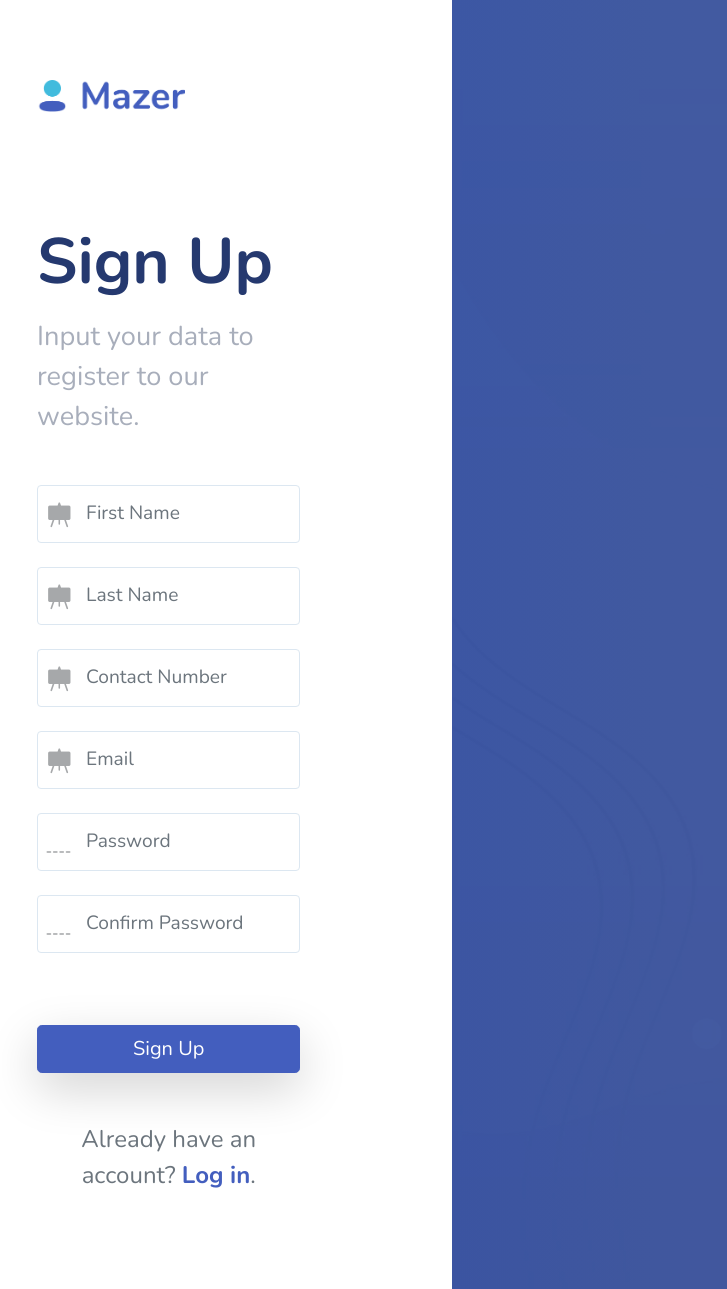
After one commit to vone8/esystem, a PHP site: page /auth-register.php in a window 1280 px wide. The commit adds this page. Shown: the whole page, without its empty margins (91-818 px from the left). Run offline with PHP 8.4, Linux system fonts and the light colour scheme; some libraries are stand-ins or nearby versions.

Commit message:
user register & login done

```diff
--- /dev/null
+++ b/auth-register.php
@@ -0,0 +1,144 @@
+<?php
+session_start();
+include_once('includes/config.php');
+// Code for login
+if(isset($_POST['user-register']))
+{
+    print_r($_POST);
+    if($_POST['user-password'] != $_POST['user-confirm-password']){
+        echo "<script> alert(' Please enter same password')</script>";
+
+    }else{
+        $fname=$_POST['user-firstname'];
+        $lname=$_POST['user-lastname'];
+        $email=$_POST['user-email'];
+        $password=md5($_POST['user-password']);
+        $contact=$_POST['user-contactno'];
+        $sql=mysqli_query($con,"select id from eff_users where email='$email'");
+        $row=mysqli_num_rows($sql);
+        if($row>0){
+            echo "<script>alert('Email id already exist with another account. Please try with other email id');</script>";
+        } else{
+            $msg=mysqli_query($con,"insert into eff_users(first_name,last_name,contact_no,email,password,user_type,user_status) values('$fname','$lname','$contact','$email','$password','null',0)");
+
+            if($msg){
+                echo "<script>alert('Registered successfully');</script>";
+                echo "<script type='text/javascript'> document.location = 'index.php'; </script>";
+            }
+        }
+    }
+
+}
+//Code for Registration
+if(isset($_POST['user-register']))
+{
+    $fname=$_POST['fname'];
+    $lname=$_POST['lname'];
+    $email=$_POST['email'];
+    $password=$_POST['password'];
+    $contact=$_POST['contact'];
+    $sql=mysqli_query($con,"select id from users where email='$email'");
+    $row=mysqli_num_rows($sql);
+    if($row>0){
+        echo "<script>alert('Email id already exist with another account. Please try with other email id');</script>";
+    } else{
+        $msg=mysqli_query($con,"insert into users(fname,lname,email,password,contactno) values('$fname','$lname','$email','$password','$contact')");
+
+        if($msg){
+            echo "<script>alert('Registered successfully');</script>";
+            echo "<script type='text/javascript'> document.location = 'login.php'; </script>";
+        }
+    }
+}
+
+?>
+
+<!DOCTYPE html>
+<html lang="en">
+
+<head>
+    <meta charset="UTF-8">
+    <meta name="viewport" content="width=device-width, initial-scale=1.0">
+    <title>Login - Mazer Admin Dashboard</title>
+    <link href="https://fonts.googleapis.com/css2?family=Nunito:wght@300;400;600;700;800&display=swap" rel="stylesheet">
+    <link rel="stylesheet" href="assets/css/bootstrap.css">
+    <link rel="stylesheet" href="assets/vendors/bootstrap-icons/bootstrap-icons.css">
+    <link rel="stylesheet" href="assets/css/app.css">
+    <link rel="stylesheet" href="assets/css/pages/auth.css">
+</head>
+
+<body>
+    <div id="auth">
+
+        <div class="row h-100">
+            <div class="col-lg-5 col-12">
+                <div id="auth-left">
+                    <div class="auth-logo">
+                        <a href="index.html"><img src="assets/images/logo/logo.png" alt="Logo"></a>
+                    </div>
+                    <h1 class="auth-title">Sign Up</h1>
+                    <p class="auth-subtitle mb-5">Input your data to register to our website.</p>
+
+                    <form method="post">
+                        <div class="form-group position-relative has-icon-left mb-4">
+                            <input type="text" class="form-control form-control-xl" placeholder="First Name" name="user-firstname">
+                            <div class="form-control-icon">
+                                <i class="bi bi-envelope"></i>
+                            </div>
+                        </div>
+                        <div class="form-group position-relative has-icon-left mb-4">
+                            <input type="text" class="form-control form-control-xl" placeholder="Last Name" name="user-lastname">
+                            <div class="form-control-icon">
+                                <i class="bi bi-envelope"></i>
+                            </div>
+                        </div>
+                        <div class="form-group position-relative has-icon-left mb-4">
+                            <input type="number" class="form-control form-control-xl" placeholder="Contact Number" name="user-contactno">
+                            <div class="form-control-icon">
+                                <i class="bi bi-envelope"></i>
+                            </div>
+                        </div>
+                        <div class="form-group position-relative has-icon-left mb-4">
+                            <input type="text" class="form-control form-control-xl" placeholder="Email" name="user-email">
+                            <div class="form-control-icon">
+                                <i class="bi bi-envelope"></i>
+                            </div>
+                        </div>
+                       <!--  <div class="form-group position-relative has-icon-left mb-4">
+                            <input type="text" class="form-control form-control-xl" placeholder="Username">
+                            <div class="form-control-icon">
+                                <i class="bi bi-person"></i>
+                            </div>
+                        </div> -->
+                        <div class="form-group position-relative has-icon-left mb-4">
+                            <input type="password" class="form-control form-control-xl" placeholder="Password" name="user-password">
+                            <div class="form-control-icon">
+                                <i class="bi bi-shield-lock"></i>
+                            </div>
+                        </div>
+                        <div class="form-group position-relative has-icon-left mb-4">
+                            <input type="password" class="form-control form-control-xl" placeholder="Confirm Password" name="user-confirm-password">
+                            <div class="form-control-icon">
+                                <i class="bi bi-shield-lock"></i>
+                            </div>
+                        </div>
+                        <button class="btn btn-primary btn-block btn-lg shadow-lg mt-5" name="user-register">Sign Up</button>
+                    </form>
+                    <div class="text-center mt-5 text-lg fs-4">
+                        <p class='text-gray-600'>Already have an account? <a href="auth-login.php"
+                                class="font-bold">Log
+                                in</a>.</p>
+                    </div>
+                </div>
+            </div>
+            <div class="col-lg-7 d-none d-lg-block">
+                <div id="auth-right">
+
+                </div>
+            </div>
+        </div>
+
+    </div>
+</body>
+
+</html>
--- /dev/null
+++ b/includes/config.php
@@ -0,0 +1,14 @@
+<?php
+define('DB_SERVER','localhost');
+define('DB_USER','root');
+define('DB_PASS' ,'');
+define('DB_NAME', 'eoffice');
+$con = mysqli_connect(DB_SERVER,DB_USER,DB_PASS,DB_NAME);
+
+// Check connection
+if (mysqli_connect_errno())
+{
+echo "Failed to connect to MySQL: " . mysqli_connect_error();
+ }
+
+?>
```
Also changed, not shown: auth-register.html (deleted, +0 -71 lines), dashboard.php (renamed from index.html, +8 -0 lines), index.php (renamed from auth-login.html, +33 -5 lines).
